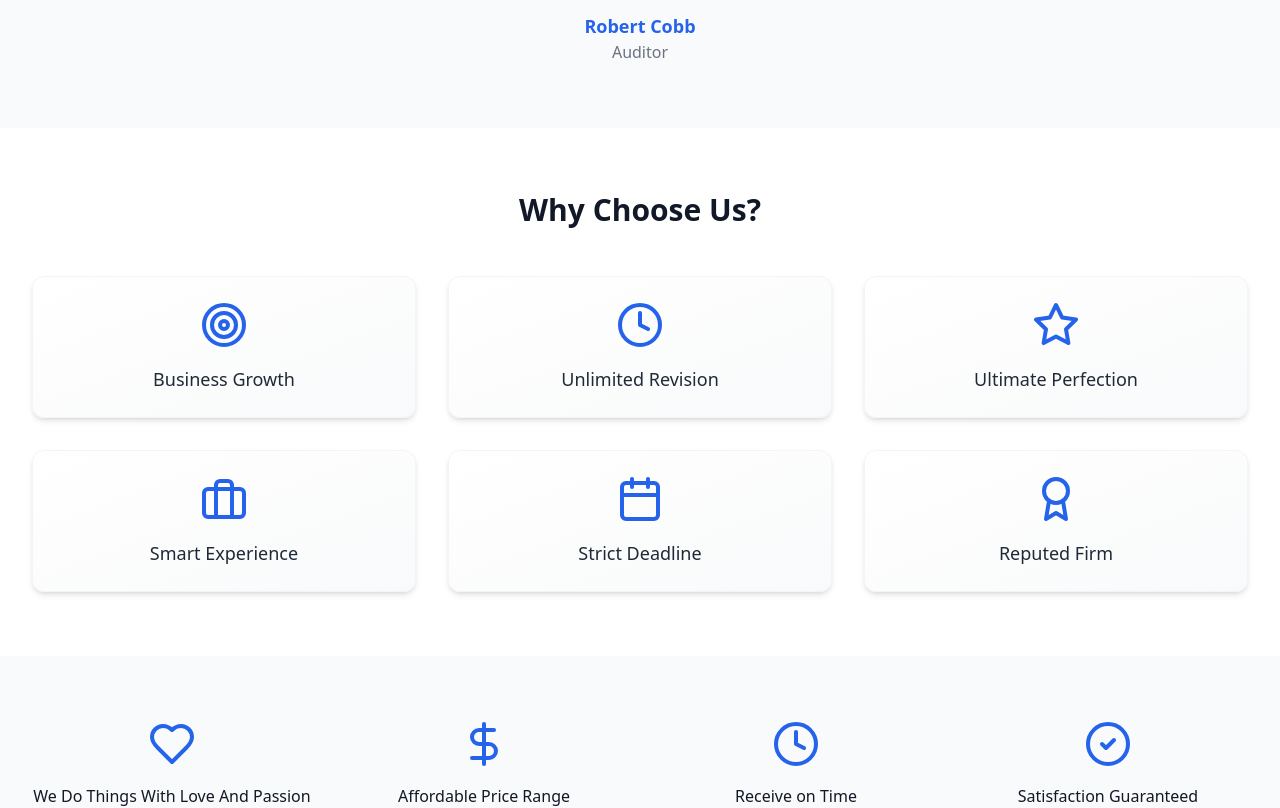
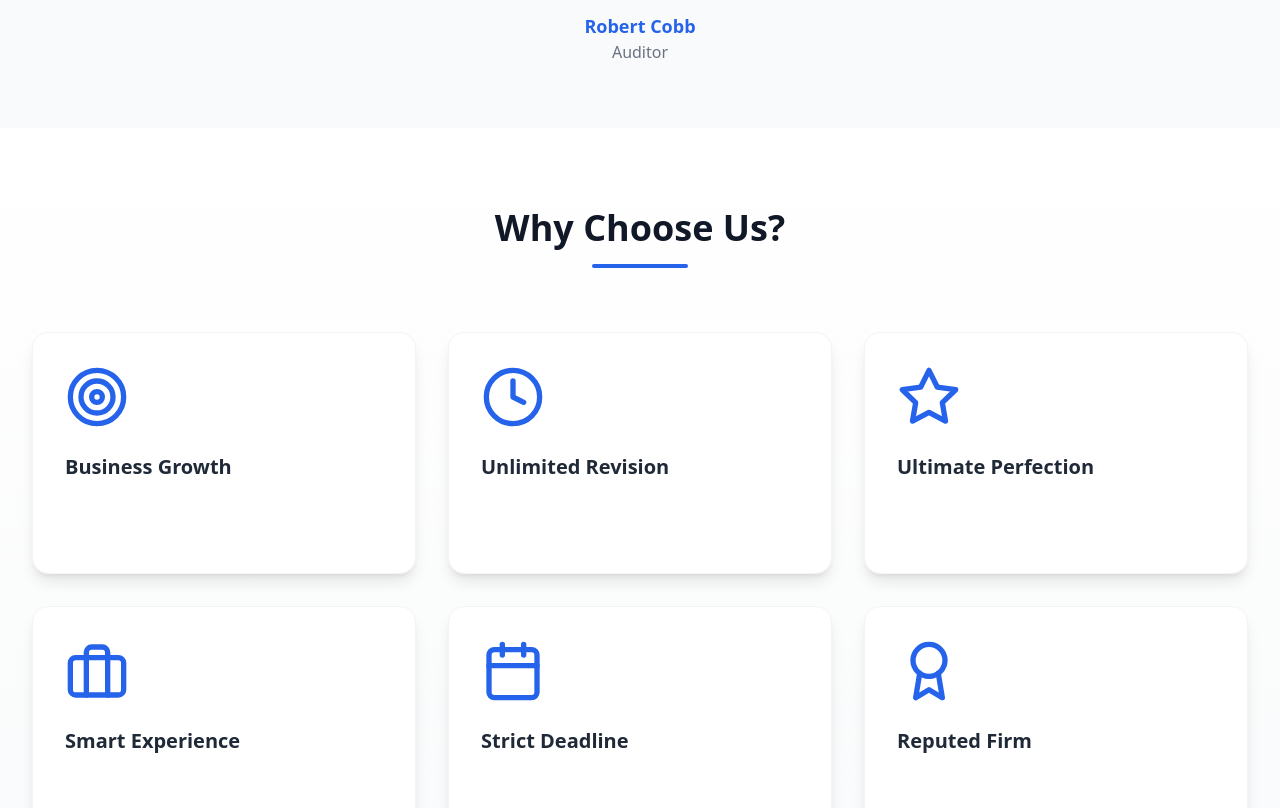
Before and after one commit to nirzaf/steauditing.com, a React (Vite) app: page /about in a window 1280 px wide. Shown: the part 960-1768 px from the top of the page. Built offline with nearby package versions, Linux system fonts and the light colour scheme.

Commit message:
feat: Enhance UI/UX with animations and styling (main)
Improved the visual appeal and user experience of the
Why Choose Us section and About page by adding
animations using Framer Motion and enhancing the
styling.  Also improved the Services section.

```diff
--- a/src/components/Services.tsx
+++ b/src/components/Services.tsx
@@ -38,6 +38,27 @@ export default function Services() {
           </p>
         </div>
 
+        {/* Value Proposition */}
+        <div className="mt-12 mb-20">
+          <div className="bg-gradient-to-r from-blue-50 to-gray-50 rounded-2xl p-8 shadow-lg">
+            <div className="flex flex-col md:flex-row items-center justify-between gap-8">
+              <div className="flex-1">
+                <h3 className="text-2xl font-bold text-gray-900 mb-4">Adding Value to Your Organization</h3>
+                <p className="text-lg text-gray-700 leading-relaxed">
+                  We aim to add value to your organisation by offering practical suggestions to improve your systems and manage financial risks.
+                </p>
+              </div>
+              <div className="flex-1 flex justify-center">
+                <div className="w-32 h-32 bg-blue-600 bg-opacity-10 rounded-full flex items-center justify-center">
+                  <svg className="w-16 h-16 text-blue-600" fill="none" stroke="currentColor" viewBox="0 0 24 24">
+                    <path strokeLinecap="round" strokeLinejoin="round" strokeWidth={2} d="M13 7h8m0 0v8m0-8l-8 8-4-4-6 6" />
+                  </svg>
+                </div>
+              </div>
+            </div>
+          </div>
+        </div>
+
         <div className="mt-20 grid grid-cols-1 gap-8 sm:grid-cols-2 lg:grid-cols-3">
           {services.map((service) => (
             <div
--- a/src/components/WhyChooseUs.tsx
+++ b/src/components/WhyChooseUs.tsx
@@ -1,64 +1,124 @@
 import { Award, Clock, Target, Briefcase, Calendar, Star } from 'lucide-react';
+import { motion } from 'framer-motion';
 
 const features = [
   {
     name: 'Business Growth',
     description: 'We help accelerate your business growth with expert guidance.',
     icon: Target,
+    gradient: 'from-blue-400 to-indigo-600',
   },
   {
     name: 'Unlimited Revision',
     description: 'We ensure complete satisfaction through unlimited revisions.',
     icon: Clock,
+    gradient: 'from-emerald-400 to-teal-600',
   },
   {
     name: 'Ultimate Perfection',
     description: 'We strive for excellence in every service we provide.',
     icon: Star,
+    gradient: 'from-amber-400 to-orange-600',
   },
   {
     name: 'Smart Experience',
     description: 'Benefit from our years of industry expertise.',
     icon: Briefcase,
+    gradient: 'from-purple-400 to-pink-600',
   },
   {
     name: 'Strict Deadline',
     description: 'We respect and adhere to agreed timelines.',
     icon: Calendar,
+    gradient: 'from-red-400 to-rose-600',
   },
   {
     name: 'Reputed Firm',
     description: 'A trusted name in auditing and consultancy services.',
     icon: Award,
+    gradient: 'from-cyan-400 to-blue-600',
   },
 ];
 
+const containerVariants = {
+  hidden: { opacity: 0 },
+  visible: {
+    opacity: 1,
+    transition: {
+      staggerChildren: 0.1
+    }
+  }
+};
+
+const itemVariants = {
+  hidden: { y: 20, opacity: 0 },
+  visible: {
+    y: 0,
+    opacity: 1,
+    transition: {
+      duration: 0.5
+    }
+  }
+};
+
 export default function WhyChooseUs() {
   return (
-    <div className="py-12 bg-gray-50">
-      <div className="max-w-7xl mx-auto px-4 sm:px-6 lg:px-8">
-        <div className="lg:text-center">
-          <h2 className="text-3xl font-extrabold text-gray-900 sm:text-4xl">
+    <div className="py-20 bg-gradient-to-b from-gray-50 to-white relative overflow-hidden">
+      {/* Background Decoration */}
+      <div className="absolute inset-0 overflow-hidden">
+        <div className="absolute -skew-y-12 transform bg-blue-50 opacity-50 w-full h-full"></div>
+      </div>
+
+      <div className="max-w-7xl mx-auto px-4 sm:px-6 lg:px-8 relative">
+        <div className="lg:text-center mb-16">
+          <h2 className="text-base font-semibold tracking-wide uppercase text-blue-600">Our Advantages</h2>
+          <p className="mt-2 text-4xl font-extrabold text-gray-900 sm:text-5xl">
             Why Choose Us?
-          </h2>
-          <p className="mt-4 max-w-2xl text-xl text-gray-500 lg:mx-auto">
+          </p>
+          <div className="mt-4 mx-auto w-24 h-1 bg-blue-600 rounded-full"></div>
+          <p className="mt-6 max-w-3xl text-xl text-gray-500 lg:mx-auto leading-relaxed">
             We aim to add value to your organisation by offering practical suggestions to improve your systems and manage financial risks.
           </p>
         </div>
 
-        <div className="mt-10">
-          <div className="grid grid-cols-1 gap-10 sm:grid-cols-2 lg:grid-cols-3">
-            {features.map((feature) => (
-              <div key={feature.name} className="relative">
-                <div className="absolute flex h-12 w-12 items-center justify-center rounded-md bg-blue-600 text-white">
-                  <feature.icon className="h-6 w-6" aria-hidden="true" />
+        <motion.div
+          variants={containerVariants}
+          initial="hidden"
+          whileInView="visible"
+          viewport={{ once: true, margin: "-100px" }}
+          className="mt-16"
+        >
+          <div className="grid grid-cols-1 gap-8 sm:grid-cols-2 lg:grid-cols-3">
+            {features.map((feature, index) => (
+              <motion.div
+                key={feature.name}
+                variants={itemVariants}
+                className="group relative bg-white rounded-2xl shadow-lg hover:shadow-2xl
+                          transition-all duration-300 p-8 overflow-hidden"
+              >
+                {/* Gradient Background */}
+                <div className="absolute inset-0 bg-gradient-to-r opacity-0 group-hover:opacity-5
+                              transition-opacity duration-300 ${feature.gradient}"></div>
+
+                <div className="relative flex flex-col items-start">
+                  <div className={`flex h-16 w-16 items-center justify-center rounded-xl
+                                bg-gradient-to-r ${feature.gradient} text-white
+                                transform group-hover:scale-110 transition-transform duration-300`}>
+                    <feature.icon className="h-8 w-8" aria-hidden="true" />
+                  </div>
+                  <h3 className="mt-6 text-xl font-bold text-gray-900 group-hover:text-blue-600
+                              transition-colors duration-300">
+                    {feature.name}
+                  </h3>
+                  <p className="mt-4 text-base text-gray-500 group-hover:text-gray-600
+                              transition-colors duration-300 leading-relaxed">
+                    {feature.description}
+                  </p>
                 </div>
-                <p className="ml-16 text-lg font-medium text-gray-900">{feature.name}</p>
-                <p className="mt-2 ml-16 text-base text-gray-500">{feature.description}</p>
-              </div>
+              </motion.div>
             ))}
           </div>
-        </div>
+        </motion.div>
       </div>
     </div>
   );
--- a/src/pages/AboutPage.tsx
+++ b/src/pages/AboutPage.tsx
@@ -72,25 +72,36 @@ export default function AboutPage() {
       </section>
 
       {/* Why Choose Us Grid */}
-      <section className="py-16 bg-white">
+      <section className="py-20 bg-gradient-to-b from-white to-gray-50">
         <div className="max-w-7xl mx-auto px-4 sm:px-6 lg:px-8">
-          <h2 className="text-3xl font-bold mb-12 text-center">Why Choose Us?</h2>
+          <div className="text-center mb-16">
+            <h2 className="text-4xl font-bold text-gray-900 mb-4">Why Choose Us?</h2>
+            <div className="w-24 h-1 bg-blue-600 mx-auto rounded-full"></div>
+          </div>
           <div className="grid grid-cols-2 md:grid-cols-3 gap-8">
             {features.map((feature) => (
               <div
                 key={feature.name}
-                className="group flex flex-col items-center p-6 rounded-xl bg-gradient-to-br from-white to-gray-50
-                          shadow-md hover:shadow-xl transition-all duration-300 hover:-translate-y-1
-                          border border-gray-100 hover:border-blue-200"
+                className="group flex flex-col items-center p-8 rounded-2xl bg-white
+                          shadow-lg hover:shadow-2xl transition-all duration-500 hover:-translate-y-2
+                          border border-gray-100 hover:border-blue-200 relative overflow-hidden"
               >
-                <div className="relative">
-                  <div className="absolute inset-0 bg-blue-500 rounded-full opacity-0 group-hover:opacity-10
-                                transform scale-0 group-hover:scale-150 transition-all duration-300"></div>
-                  <feature.icon className="h-12 w-12 text-blue-600 group-hover:text-blue-700
-                                        transform group-hover:rotate-6 transition-all duration-300" />
+                <div className="absolute inset-0 bg-gradient-to-br from-blue-50 to-transparent opacity-0
+                              group-hover:opacity-100 transition-opacity duration-500"></div>
+                <div className="relative z-10">
+                  <div className="relative mb-6">
+                    <div className="absolute inset-0 bg-blue-500 rounded-full opacity-0 group-hover:opacity-10
+                                  transform scale-0 group-hover:scale-150 transition-all duration-500"></div>
+                    <feature.icon className="h-16 w-16 text-blue-600 group-hover:text-blue-700
+                                          transform group-hover:rotate-6 transition-all duration-500" />
+                  </div>
+                  <span className="block font-bold text-xl text-gray-800 group-hover:text-blue-600
+                                 transition-colors duration-500 mb-3">{feature.name}</span>
+                  <p className="text-gray-600 text-center opacity-0 group-hover:opacity-100
+                             transform translate-y-4 group-hover:translate-y-0 transition-all duration-500">
+                    Discover excellence in every detail of our professional services.
+                  </p>
                 </div>
-                <span className="font-medium mt-4 text-lg text-gray-800 group-hover:text-blue-600
-                                transition-colors duration-300">{feature.name}</span>
               </div>
             ))}
           </div>
```
